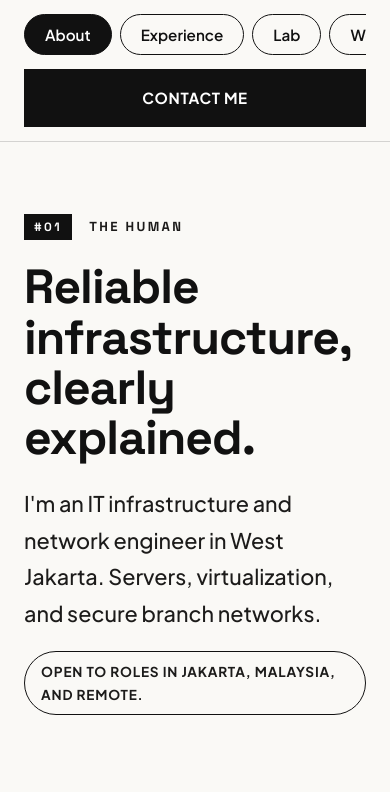
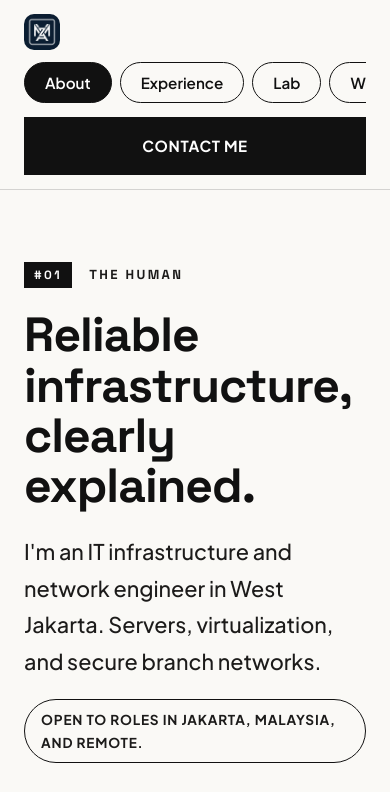
Before and after one commit to mzikrialviansy12/mzikrialviansy12.github.io, a plain HTML site: page index.html in a window 390 px wide. Shown: the top 792 px of the page. Drawn offline with Linux system fonts and the light colour scheme.

Commit message:
Add: header logo (monogram MZA) with responsive styling

```diff
--- a/assets/css/style.css
+++ b/assets/css/style.css
@@ -55,6 +55,8 @@ ul, ol { margin: 0; padding: 0; list-style: none; }
 @media (min-width: 900px) {
   .header-inner { flex-direction: row; align-items: center; justify-content: space-between; gap: 24px; padding-top: 12px; padding-bottom: 12px; }
 }
+.header-logo { display: block; width: 40px; height: 40px; border-radius: 10px; flex: 0 0 auto; }
+@media (max-width: 899px) { .header-logo { width: 36px; height: 36px; } }
 .tab-nav { display: flex; gap: 8px; overflow-x: auto; scrollbar-width: none; padding-bottom: 2px; }
 .tab-nav::-webkit-scrollbar { display: none; }
 .tab {
--- a/index.html
+++ b/index.html
@@ -30,6 +30,7 @@
 
   <header class="site-header">
     <div class="container header-inner">
+      <img class="header-logo" src="/assets/header-logo.jpg" alt="Muhamad Zikri Alviansyah logo" width="40" height="40" />
       <nav class="tab-nav" id="portfolio-tabs" role="tablist" aria-label="Portfolio sections">
         <button type="button" class="tab" id="tab-about" role="tab" aria-selected="true" aria-controls="panel-about" data-tab="about">About</button>
         <button type="button" class="tab" id="tab-experience" role="tab" aria-selected="false" aria-controls="panel-experience" data-tab="experience">Experience</button>
```
Also changed, not shown: assets/header-logo.jpg (added), 1 other file.
